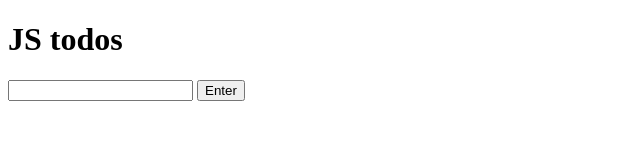
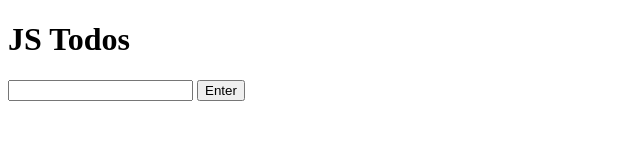
Before and after one commit to JfrevertARC/JS-todo-practices, a plain HTML site: page index.html in a window 1280 px wide. Shown: the full height of the page, 0-640 px from the left. Drawn offline with Linux system fonts and the light colour scheme.

Commit message:
initial commit

```diff
--- a/index.html
+++ b/index.html
@@ -6,7 +6,7 @@
     <link rel="stylesheet" type="text/css" href="styles.css">
   </head>
   <body>
-<h1>JS todos</h1>
+<h1>JS Todos</h1>
 <input type="text" name="" value="">
 <button type="button" class="enter" name="button">Enter </button>
 <ul>
```
